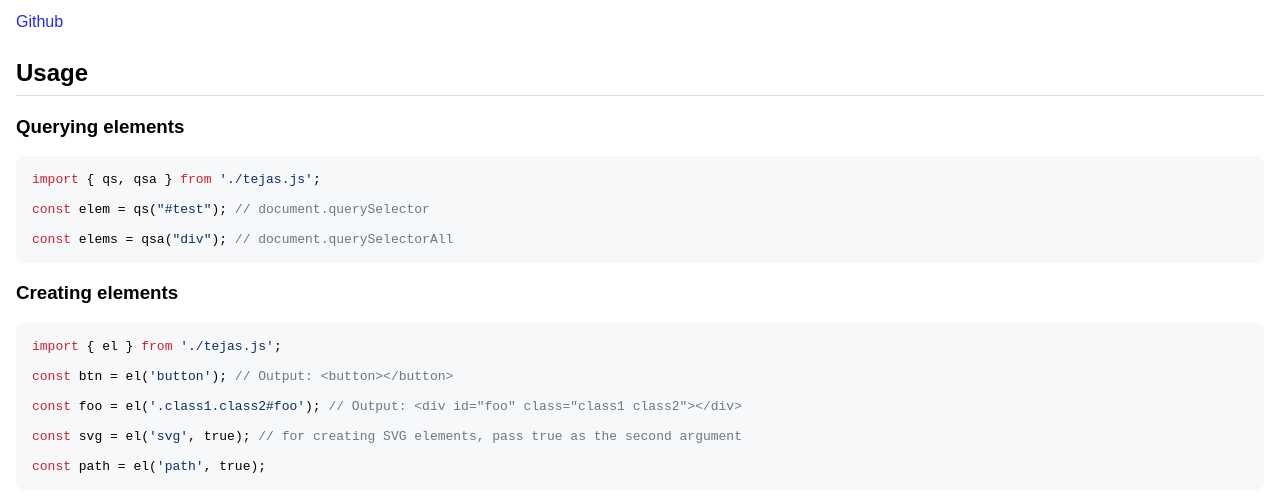
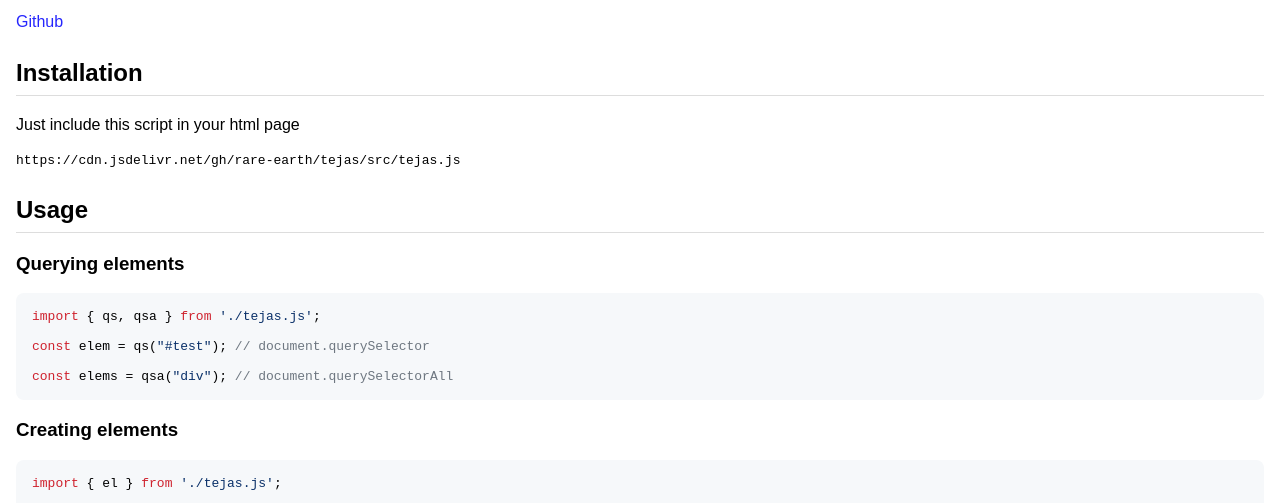
Before and after one commit to harshdoesdev/tejas, a plain HTML site: page index.html in a window 1280 px wide. Shown: the part 249-752 px from the top of the page. Drawn offline with Linux system fonts and the light colour scheme.

Commit message:
Update index.html

```diff
--- a/index.html
+++ b/index.html
@@ -16,6 +16,12 @@
 <p>A Tiny DOM Manipulation Library.</p>
 
 <p><a href="https://github.com/harshsinghdev/tejas">Github</a></p>
+
+<h2>Installation</h2>
+
+<p>Just include this script in your html page</p>
+
+<code>https://cdn.jsdelivr.net/gh/rare-earth/tejas/src/tejas.js</code>
 
 <h2>Usage</h2>
 
```
